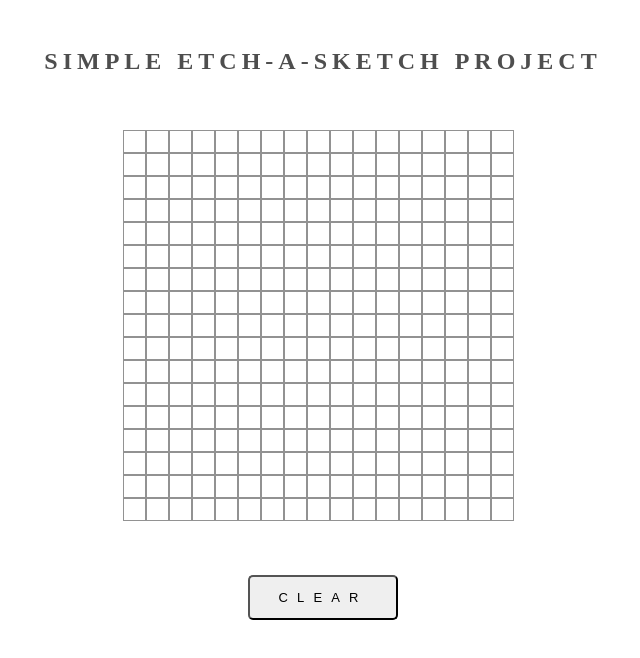
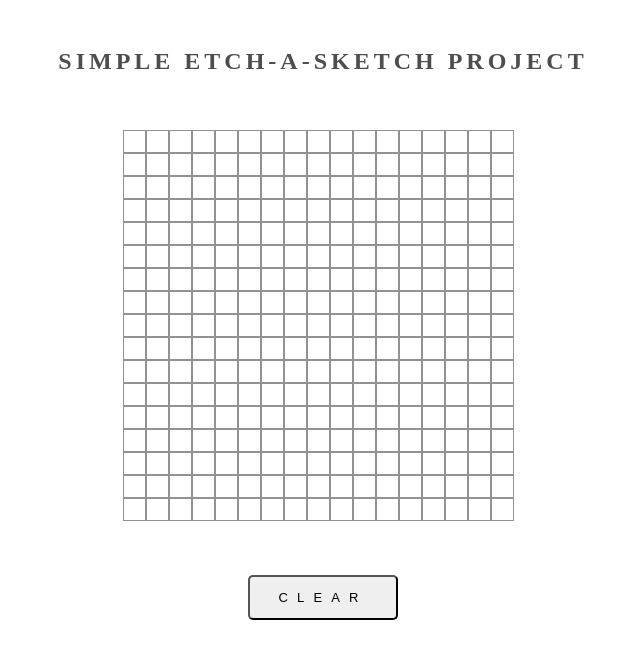
Before and after one commit to msmfa/etch-a-sketch, a plain HTML site: page index.html in a window 1280 px wide. Shown: the whole page, without its empty margins (317-957 px from the left). Drawn offline with Linux system fonts and the light colour scheme.

Commit message:
added title & css

```diff
--- a/index.html
+++ b/index.html
@@ -5,7 +5,7 @@
     <meta name="viewport" content="width=device-width, initial-scale=1.0" />
     <meta http-equiv="X-UA-Compatible" content="ie=edge" />
     <link rel="stylesheet" href="/style.css" />
-    <title>Etch a Sketch</title>
+    <title>Etch a Sketch Project</title>
   </head>
   <body>
     <h1 id="title">Simple Etch-A-Sketch Project</h1>
--- a/style.css
+++ b/style.css
@@ -10,7 +10,7 @@
   color: rgb(78, 78, 78);
   text-transform: uppercase;
   font-size: 1.5em;
-  letter-spacing: 5px;
+  letter-spacing: 4px;
 }
 
 #container {
```
